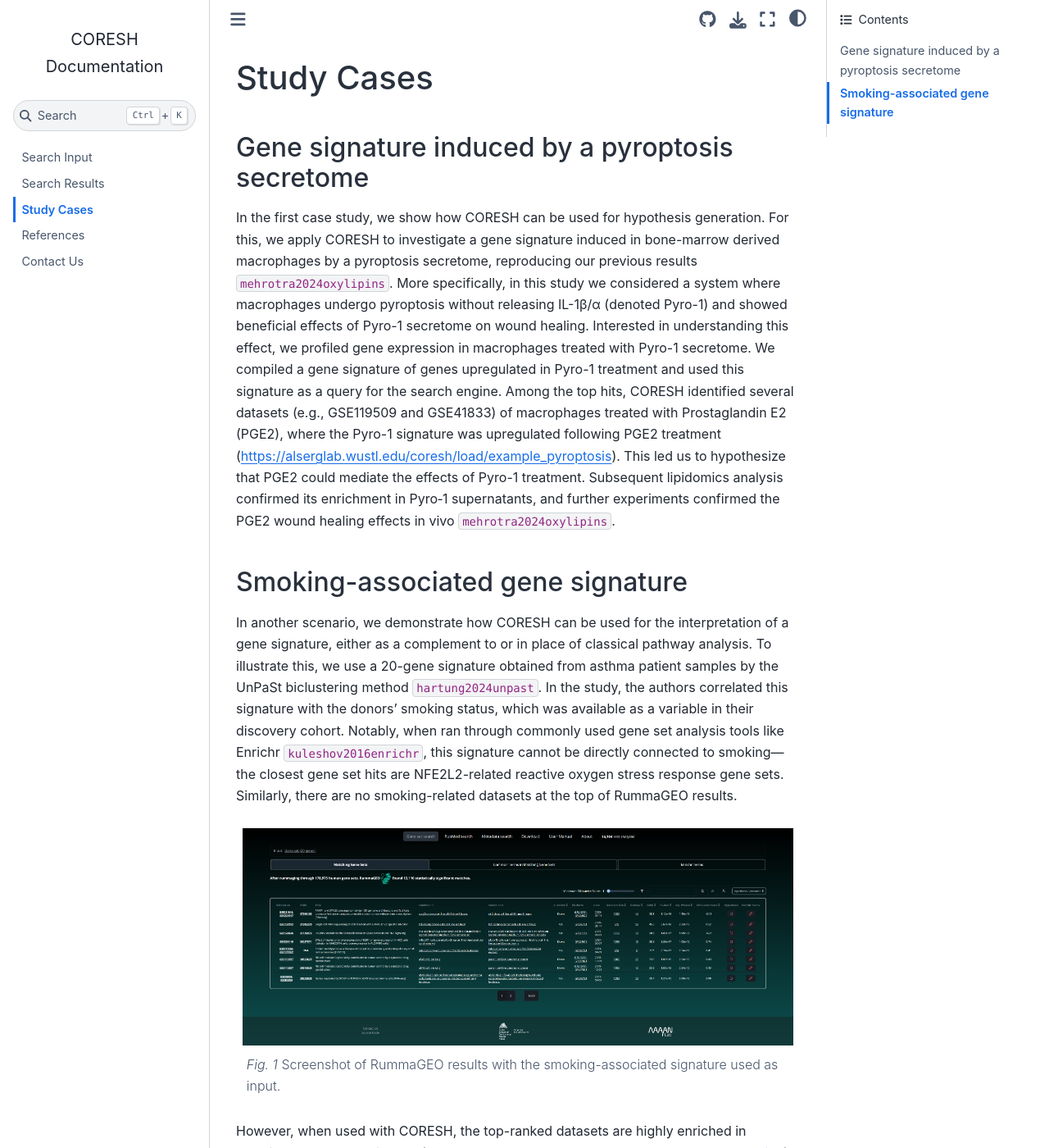
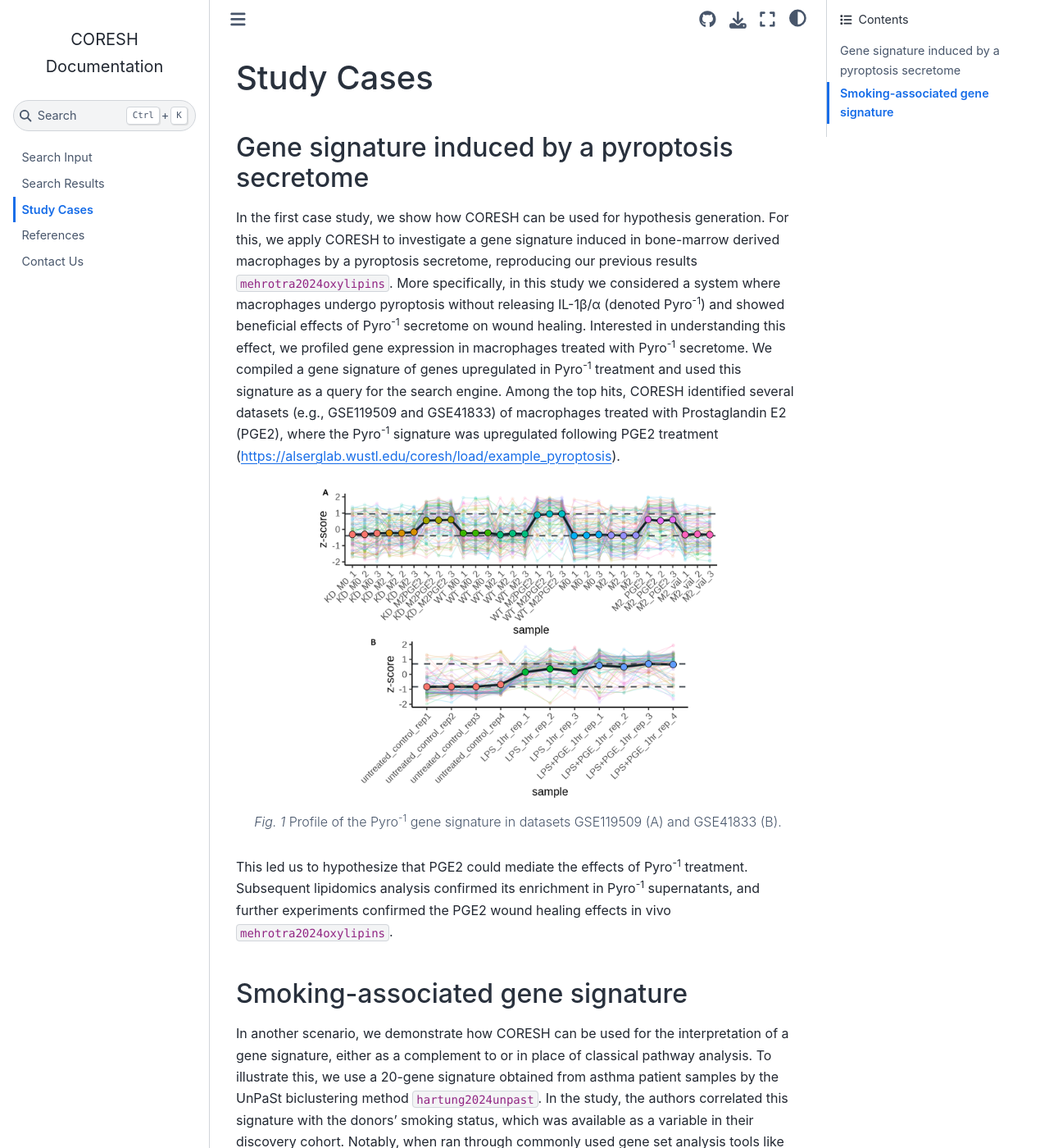
Before and after one commit to alserglab/coresh-docs, a Jupyter Book: the page built from pages/study-cases.md, in a window 1280 px wide and 1400 px high. Shown: the whole window at 82% size. Built offline with Jupyter Book 1.0.4 settings and Sphinx 7.4.7 and the Sphinx Book theme 1.1.4, drawn with Linux system fonts in a browser that asks for light colours; cross-references to code outside the pages are shown as plain code.

Commit message:
Update study cases

````diff
--- a/pages/study-cases.md
+++ b/pages/study-cases.md
@@ -1,7 +1,15 @@
 # Study Cases
 
 ## Gene signature induced by a pyroptosis secretome
-In the first case study, we show how CORESH can be used for hypothesis generation. For this, we apply CORESH to investigate a gene signature induced in bone-marrow derived macrophages by a pyroptosis secretome, reproducing our previous results {cite}`mehrotra2024oxylipins`. More specifically, in this study we considered a system where macrophages undergo pyroptosis without releasing IL-1β/α (denoted Pyro-1) and showed beneficial effects of Pyro-1 secretome on wound healing. Interested in understanding this effect, we profiled gene expression in macrophages treated with Pyro-1 secretome. We compiled a gene signature of genes upregulated in Pyro-1 treatment and used this signature as a query for the search engine. Among the top hits, CORESH identified several datasets (e.g., GSE119509 and GSE41833) of macrophages treated with Prostaglandin E2 (PGE2), where the Pyro-1 signature was upregulated following PGE2 treatment (https://alserglab.wustl.edu/coresh/load/example_pyroptosis). This led us to hypothesize that PGE2 could mediate the effects of Pyro-1 treatment. Subsequent lipidomics analysis confirmed its enrichment in Pyro‑1 supernatants, and further experiments confirmed the PGE2 wound healing effects in vivo {cite}`mehrotra2024oxylipins`.
+In the first case study, we show how CORESH can be used for hypothesis generation. For this, we apply CORESH to investigate a gene signature induced in bone-marrow derived macrophages by a pyroptosis secretome, reproducing our previous results {cite}`mehrotra2024oxylipins`. More specifically, in this study we considered a system where macrophages undergo pyroptosis without releasing IL-1β/α (denoted Pyro<sup>-1</sup>) and showed beneficial effects of Pyro<sup>-1</sup> secretome on wound healing. Interested in understanding this effect, we profiled gene expression in macrophages treated with Pyro<sup>-1</sup> secretome. We compiled a gene signature of genes upregulated in Pyro<sup>-1</sup> treatment and used this signature as a query for the search engine. Among the top hits, CORESH identified several datasets (e.g., GSE119509 and GSE41833) of macrophages treated with Prostaglandin E2 (PGE2), where the Pyro<sup>-1</sup> signature was upregulated following PGE2 treatment (https://alserglab.wustl.edu/coresh/load/example_pyroptosis).
+```{figure} ../images/pyro-genes.png
+:width: 500px
+:align: center
+:name: pyro-genes
+
+Profile of the Pyro<sup>-1</sup> gene signature in datasets GSE119509 (A) and GSE41833 (B).
+```
+This led us to hypothesize that PGE2 could mediate the effects of Pyro<sup>-1</sup> treatment. Subsequent lipidomics analysis confirmed its enrichment in Pyro<sup>-1</sup> supernatants, and further experiments confirmed the PGE2 wound healing effects in vivo {cite}`mehrotra2024oxylipins`.
 
 ## Smoking-associated gene signature
 
````
Also changed, not shown: images/pyro-genes.png (added).
